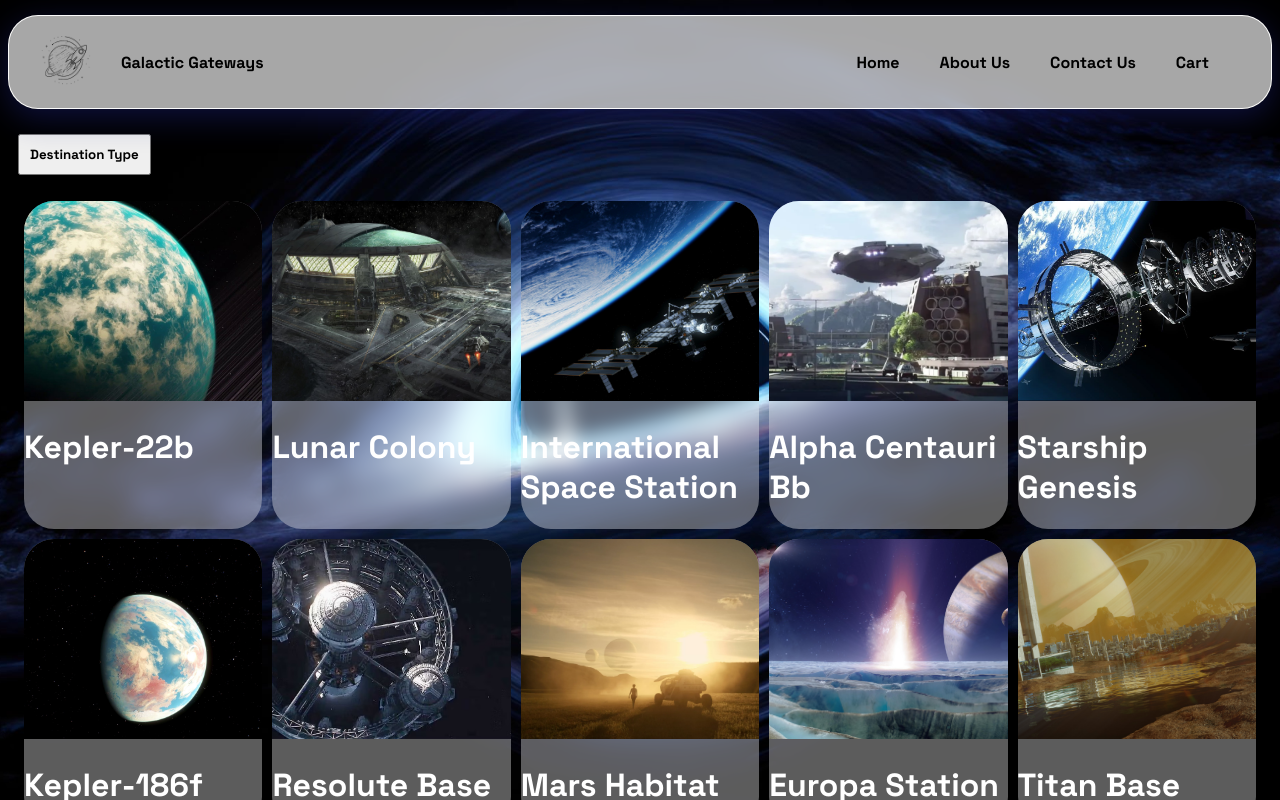
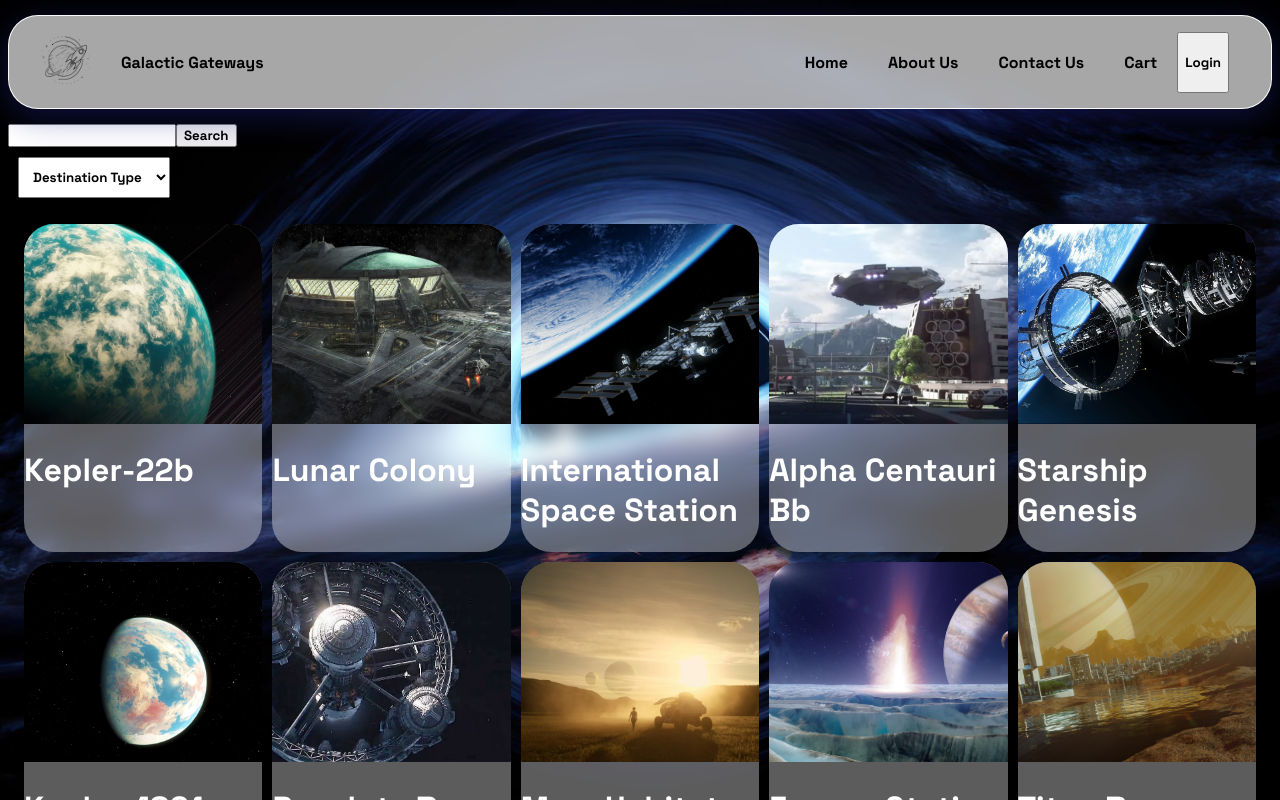
Before and after one commit to KaranKhandekar1729/Namaste-React, a React (Vite) app: page / in a window 1280 px wide. Shown: the top 800 px of the page. Built offline with nearby package versions, Linux system fonts and the light colour scheme.

Commit message:
Created a dummy login button using useState(),  created a dropdown list view for the destination filter button, updated api to resolve filter issues

```diff
--- a/src/components/Body.js
+++ b/src/components/Body.js
@@ -1,24 +1,68 @@
 import DestinationCard from "./DestinationCard";
 import desData from "../utils/api";
-import { useState } from "react";
+import { useEffect, useState } from "react";
 
 const Body = () => {
     //local state variable - Super powerful variable
     const [desDataType, setDesDataType] = useState(desData);
+    const [filteredDestination, setFilteredDestination] = useState(desData);
+    const [searchText, setSearchText] = useState("");
+
+    const handleDestination = (e) => {
+        const selected = e?.target?.value;
+        if (selected === "Exoplanet") {
+            const desType = desData?.filter(
+                (des) => des.type === "Exoplanet"
+            );
+            setDesDataType(desType);
+        }else if (selected === "Space Station") {
+            const desType = desData?.filter(
+                (des) => des.type === "Space Station"
+            );
+            setDesDataType(desType);
+        }else if (selected === "Moon Base") {
+            const desType = desData?.filter(
+                (des) => des.type === "Moon Base"
+            );
+            setDesDataType(desType);
+        }else {
+            setDesDataType(desData);
+        };
+    };
 
     return (
         <div className="body">
             <div className="filter">
-                <button className="filter-btn"
-                    onClick={() => {
-                        const desType = desData?.filter(
-                            (des) => des.type === "Exoplanet"
-                        );
-                        setDesDataType(desType);
-                    }}
+                <div className="search">
+                    <input
+                        type="text"
+                        className="search-box"
+                        value={searchText}
+                        onChange={(e) => {
+                            setSearchText(e.target.value);
+                        }}
+                    >
+                    </input>
+                    <button
+                        onClick={() => {
+                            const filteredDestination = desData?.filter(
+                                (des) => des.name.toLowerCase().includes(searchText)
+                            );
+                            setDesDataType(filteredDestination);
+                        }}
+                    >
+                        Search
+                    </button>
+                </div>
+                <select name="selectedDestinationType" defaultValue="" className="filter-btn"
+                    onChange={(e) => handleDestination(e)}
                 >
-                    Destination Type
-                </button>
+                <option value="" disabled hidden>Destination Type</option>
+                <option value="Exoplanet">Exoplanet</option>
+                <option value="Space Station">Space Station</option>
+                <option value="Moon Base">Moon Base</option>
+                <option value="All">All</option>
+                </select>
             </div>
             <div className="des-cards-row">
                 {
--- a/src/components/Header.js
+++ b/src/components/Header.js
@@ -1,6 +1,9 @@
 import logo from "../../assets/images/logo.png";
+import { useState } from "react";
 
 const Header = () => {
+    const [btnNameReact, setBtnNameReact] = useState("Login");
+
     return (
         <div className="header">
             <div className="logo-container">
@@ -15,6 +18,16 @@ const Header = () => {
                     <li>About Us</li>
                     <li>Contact Us</li>
                     <li>Cart</li>
+                    <button
+                        className="login"
+                        onClick={() => {
+                            btnNameReact === "Login"
+                                ? setBtnNameReact("Logout")
+                                : setBtnNameReact("Login");
+                        }}
+                    >
+                        {btnNameReact}
+                    </button>
                 </ul>
             </div>
         </div>
--- a/src/utils/api.js
+++ b/src/utils/api.js
@@ -215,7 +215,7 @@ const desData = [
     {
         "id": 11,
         "name": "Callisto Retreat",
-        "type": "Luxury Moon Base",
+        "type": "Moon Base",
         "distance": "628.3 million km",
         "travel_time": "18 months",
         "overview": "A luxury resort on Callisto, Jupiter's moon, offering peaceful views and lavish accommodations.",
@@ -303,7 +303,7 @@ const desData = [
     {
         "id": 16,
         "name": "Barnard's Star Base",
-        "type": "Space Base",
+        "type": "Space Station",
         "distance": "6 light-years",
         "travel_time": "25 years",
         "overview": "A futuristic base orbiting Barnard's Star, offering unique scientific experiences and quiet solitude.",
@@ -409,7 +409,7 @@ const desData = [
     {
         "id": 22,
         "name": "2054 Space Station",
-        "type": "Orbital Hub",
+        "type": "Space Station",
         "location": "Low Earth Orbit (LEO)",
         "distance": "400 km from Earth",
         "travel_time": "2 hours (via modern space shuttles)",
```
Also changed, not shown: src/utils/constants.js (deleted).
